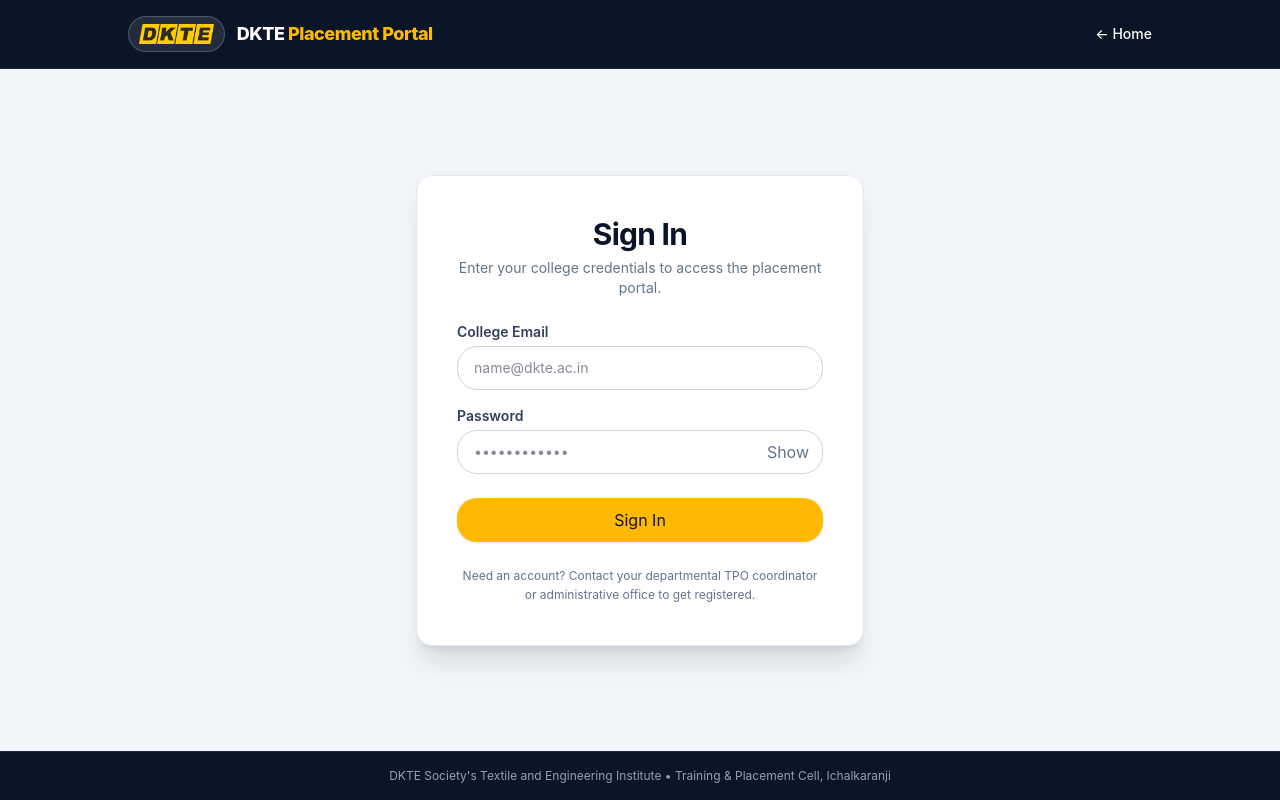
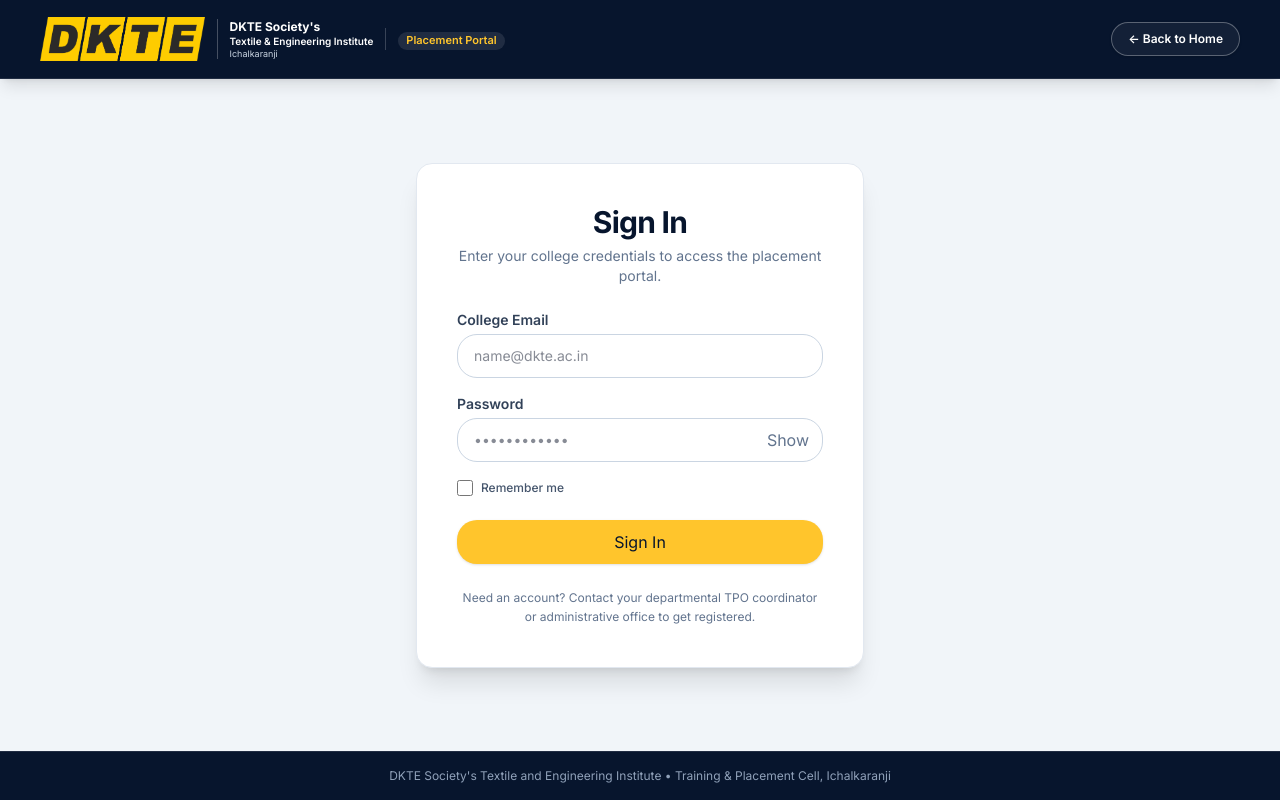
Before and after one commit to omkar-svg/placement-management-system, a React (Vite) app in the folder frontend/: page /login in a window 1280 px wide. Built offline with nearby package versions, Linux system fonts and the light colour scheme; no server answers.

Commit message:
dkte logo repositioned and remember me button has been added at sign in section

```diff
--- a/frontend/src/components/admin-dashboard/PendingRegistrations.jsx
+++ b/frontend/src/components/admin-dashboard/PendingRegistrations.jsx
@@ -1,5 +1,5 @@
 import React from 'react';
-import { FaUserClock } from 'react-icons/fa';
+import { FaUserClock } from 'react-icons/fa6';
 import Avatar from '../common/Avatar.jsx';
 import EmptyState from '../common/EmptyState.jsx';
 import './PendingRegistrations.css';
--- a/frontend/src/pages/AuthPage.jsx
+++ b/frontend/src/pages/AuthPage.jsx
@@ -8,7 +8,16 @@
 
   const [form, setForm] = useState({ email: '', password: '' });
   const [showPassword, setShowPassword] = useState(false);
+  const [rememberMe, setRememberMe] = useState(false);
   const [status, setStatus] = useState({ error: '', success: '', loading: false });
+
+  useEffect(() => {
+    const savedEmail = localStorage.getItem('pms_remember_email');
+    if (savedEmail) {
+      setForm((prev) => ({ ...prev, email: savedEmail }));
+      setRememberMe(true);
+    }
+  }, []);
 
   useEffect(() => {
     const token = authService.getToken();
@@ -39,6 +48,11 @@
     try {
       const res = await authService.login({ email: cleanEmail, password });
       if (res?.success) {
+        if (rememberMe) {
+          localStorage.setItem('pms_remember_email', cleanEmail);
+        } else {
+          localStorage.removeItem('pms_remember_email');
+        }
         setStatus({ error: '', success: 'Signed in successfully! Redirecting...', loading: false });
         const role = res?.data?.user?.role;
         setTimeout(() => {
@@ -62,20 +76,47 @@
   };
 
   return (
-    <div className="min-h-screen bg-slate-100 flex flex-col justify-between font-sans">
-      {/* Navbar: Deep Navy */}
-      <header className="bg-[#0b1528] text-white py-4 px-6 border-b border-slate-800">
-        <div className="max-w-5xl mx-auto flex items-center justify-between">
-          <Link to="/" className="flex items-center gap-3">
-            <div className="h-9 px-2.5 py-1 bg-white/10 rounded-lg flex items-center justify-center border border-white/20">
-              <img src="/DKTE-LOGO.png" alt="DKTE Logo" className="h-5 w-auto object-contain" />
+    <div className="min-h-screen bg-slate-100 flex flex-col justify-between">
+      {/* Navbar: Synchronized with Landing Page (#07152d) */}
+      <header className="border-b border-white/10 bg-[#07152d] text-white shadow-lg">
+        <div className="mx-auto flex h-[78px] max-w-[1320px] items-center justify-between px-4 sm:px-7 lg:px-10">
+          {/* Logo & College Identity */}
+          <Link
+            to="/"
+            className="flex shrink-0 items-center gap-3 transition-opacity hover:opacity-95"
+          >
+            <img
+              src="/DKTE-LOGO.png"
+              alt="DKTE Logo"
+              className="h-10 w-auto sm:h-11"
+            />
+
+            <div className="border-l border-white/25 pl-3 leading-tight">
+              <p className="text-xs font-bold text-white">
+                DKTE Society&apos;s
+              </p>
+
+              <p className="text-[10px] font-semibold text-white">
+                Textile & Engineering Institute
+              </p>
+
+              <p className="text-[9px] text-slate-300">
+                Ichalkaranji
+              </p>
             </div>
-            <span className="text-lg font-extrabold tracking-tight text-white">
-              DKTE <span className="text-amber-400">Placement Portal</span>
-            </span>
+
+            <div className="hidden border-l border-white/20 pl-3 leading-tight sm:block">
+              <span className="inline-flex items-center rounded-md bg-white/10 px-2 py-0.5 text-[11px] font-semibold text-[#ffc52c]">
+                Placement Portal
+              </span>
+            </div>
           </Link>
-          <Link to="/" className="text-sm font-medium text-slate-300 hover:text-amber-400 transition-colors">
-            ← Home
+
+          <Link
+            to="/"
+            className="inline-flex items-center gap-1.5 rounded-full border border-white/30 bg-white/5 px-4 py-2 text-xs font-semibold text-white shadow-sm transition-all duration-200 hover:border-[#ffc52c] hover:bg-white/10 hover:text-[#ffc52c]"
+          >
+            ← Back to Home
           </Link>
         </div>
       </header>
@@ -84,7 +125,7 @@
       <main className="flex-1 flex items-center justify-center px-4 py-10 sm:py-14">
         <div className="w-full max-w-md bg-white rounded-2xl shadow-xl border border-slate-200 p-8 sm:p-10">
           <div className="text-center mb-6">
-            <h1 className="text-2xl sm:text-3xl font-bold text-[#0b1528] tracking-tight">
+            <h1 className="text-2xl sm:text-3xl font-bold text-[#07152d] tracking-tight">
               Sign In
             </h1>
             <p className="text-sm text-slate-500 mt-1.5">
@@ -116,7 +157,7 @@
                 value={form.email}
                 onChange={updateField}
                 placeholder="name@dkte.ac.in"
-                className="w-full h-11 px-4 bg-white border border-slate-300 rounded-lg text-sm text-slate-900 focus:outline-none focus:ring-2 focus:ring-[#0b1528]"
+                className="w-full h-11 px-4 bg-white border border-slate-300 rounded-lg text-sm text-slate-900 focus:outline-none focus:ring-2 focus:ring-[#07152d]"
               />
             </div>
 
@@ -131,23 +172,38 @@
                   value={form.password}
                   onChange={updateField}
                   placeholder="••••••••••••"
-                  className="w-full h-11 pl-4 pr-14 bg-white border border-slate-300 rounded-lg text-sm text-slate-900 focus:outline-none focus:ring-2 focus:ring-[#0b1528]"
+                  className="w-full h-11 pl-4 pr-14 bg-white border border-slate-300 rounded-lg text-sm text-slate-900 focus:outline-none focus:ring-2 focus:ring-[#07152d]"
                 />
                 <button
                   type="button"
                   onClick={() => setShowPassword(!showPassword)}
-                  className="absolute right-3.5 top-1/2 -translate-y-1/2 text-xs font-semibold text-slate-500 hover:text-[#0b1528]"
+                  className="absolute right-3.5 top-1/2 -translate-y-1/2 text-xs font-semibold text-slate-500 hover:text-[#07152d]"
                 >
                   {showPassword ? 'Hide' : 'Show'}
                 </button>
               </div>
             </div>
 
-            {/* Main CTA: Golden Yellow */}
+            {/* Remember Me Checkbox */}
+            <div className="flex items-center justify-between text-xs pt-0.5">
+              <label htmlFor="auth-remember-me" className="flex items-center gap-2 cursor-pointer select-none text-slate-600 font-medium hover:text-slate-900 transition-colors">
+                <input
+                  id="auth-remember-me"
+                  name="rememberMe"
+                  type="checkbox"
+                  checked={rememberMe}
+                  onChange={(e) => setRememberMe(e.target.checked)}
+                  className="w-4 h-4 rounded border-slate-300 text-[#07152d] accent-[#07152d] focus:ring-[#07152d] cursor-pointer"
+                />
+                <span>Remember me</span>
+              </label>
+            </div>
+
+            {/* Main CTA: Golden Yellow matching landing page theme */}
             <button
               type="submit"
               disabled={status.loading}
-              className="w-full h-11 bg-amber-400 hover:bg-amber-300 text-[#0b1528] font-bold rounded-lg transition-colors text-sm shadow-sm cursor-pointer disabled:opacity-60 mt-2"
+              className="w-full h-11 bg-[#ffc52c] hover:bg-[#ffd45c] text-[#07152d] font-bold rounded-lg transition-colors text-sm shadow-sm cursor-pointer disabled:opacity-60 mt-2"
             >
               {status.loading ? 'Signing in...' : 'Sign In'}
             </button>
@@ -161,8 +217,8 @@
       </main>
 
       {/* Footer: Deep Navy */}
-      <footer className="bg-[#0b1528] text-slate-400 py-4 px-6 text-center text-xs border-t border-slate-800">
-        DKTE Society's Textile and Engineering Institute • Training & Placement Cell, Ichalkaranji
+      <footer className="border-t border-white/10 bg-[#07152d] py-4 px-6 text-center text-xs text-slate-400">
+        DKTE Society&apos;s Textile and Engineering Institute • Training & Placement Cell, Ichalkaranji
       </footer>
     </div>
   );
```
Also changed, not shown: 1 other file (tests, documents, lock files or other folders).
